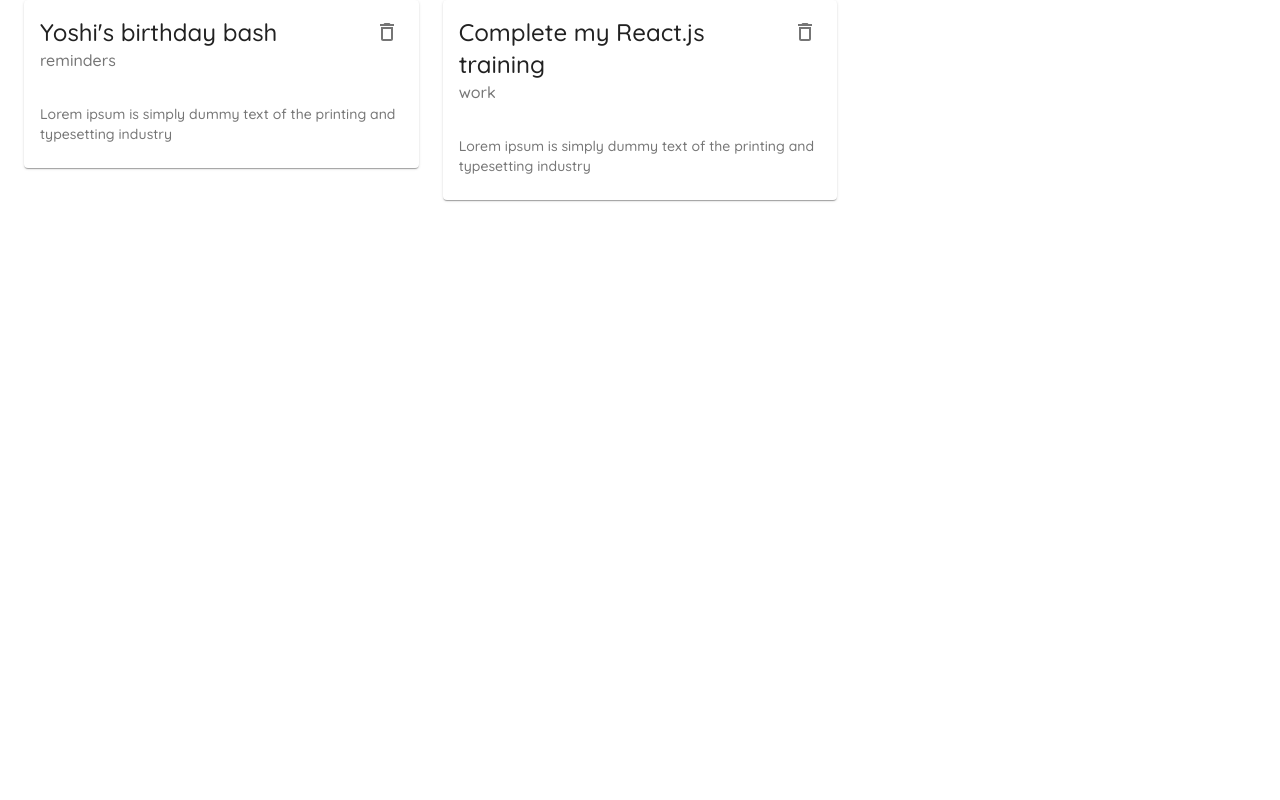
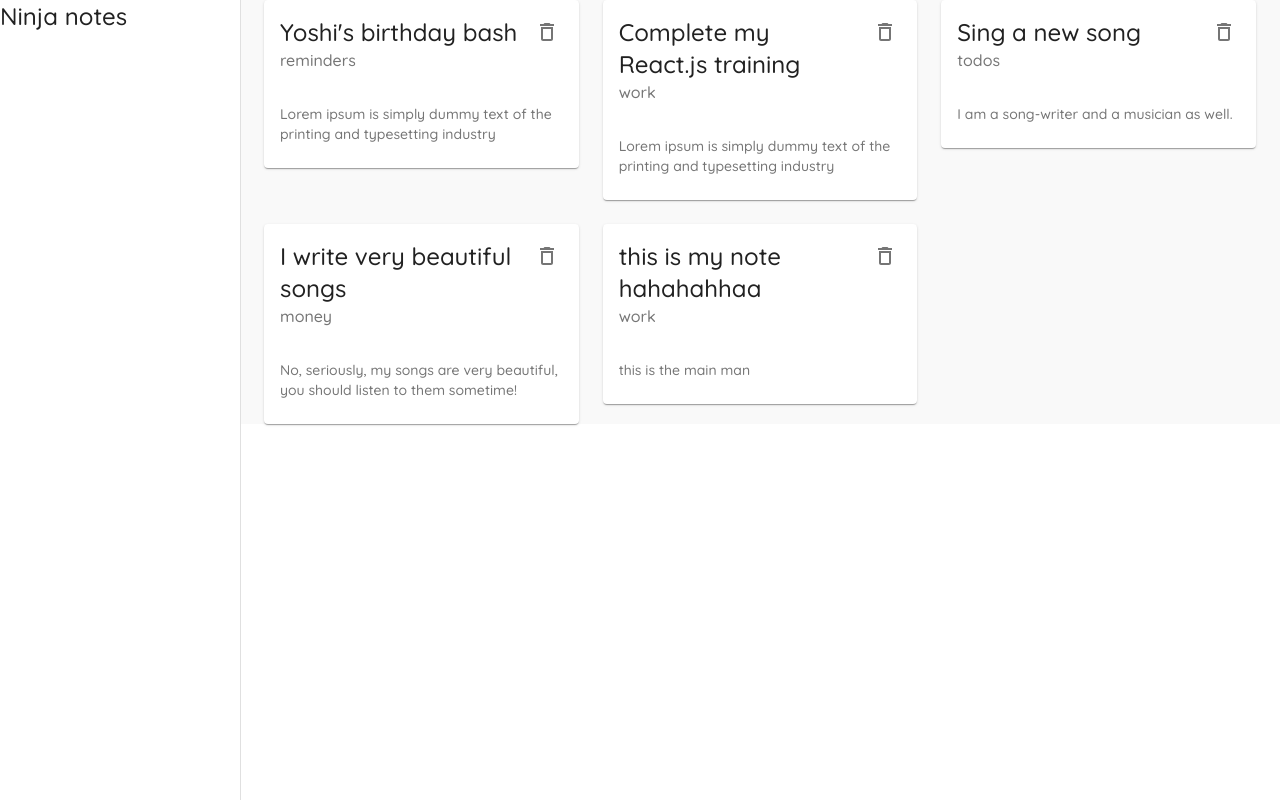
Before and after one commit to tonyadjei/material-ui-react, a React (Create React App) app: page / in a window 1280 px wide. Built offline with nearby package versions, Linux system fonts and the light colour scheme; data requests are answered from the project's data file.

Commit message:
added Layout component to wrap all pages, added Drawer component

```diff
--- a/data/db.json
+++ b/data/db.json
@@ -11,6 +11,24 @@
       "details": "Lorem ipsum is simply dummy text of the printing and typesetting industry",
       "category": "work",
       "id": 2
+    },
+    {
+      "title": "Sing a new song",
+      "details": "I am a song-writer and a musician as well.",
+      "category": "todos",
+      "id": 3
+    },
+    {
+      "title": "I write very beautiful songs",
+      "details": "No, seriously, my songs are very beautiful, you should listen to them sometime!",
+      "category": "money",
+      "id": 4
+    },
+    {
+      "title": "this is my note hahahahhaa",
+      "details": "this is the main man",
+      "category": "work",
+      "id": 5
     }
   ]
 }
--- a/src/App.js
+++ b/src/App.js
@@ -3,6 +3,7 @@ import Create from './pages/Create';
 import Notes from './pages/Notes';
 import { createMuiTheme, ThemeProvider } from '@material-ui/core';
 import { purple } from '@material-ui/core/colors';
+import Layout from './components/Layout';
 
 
 const theme = createMuiTheme({
@@ -27,6 +28,7 @@ function App() {
   return (
     <ThemeProvider theme={theme}>
       <Router>
+        <Layout>
           <Switch>
             <Route exact path="/">
               <Notes />
@@ -35,8 +37,10 @@ function App() {
               <Create />
             </Route>
           </Switch>
+        </Layout>
       </Router>
     </ThemeProvider>
+
   );
 }
 
--- /dev/null
+++ b/src/components/Layout.js
@@ -0,0 +1,53 @@
+import { makeStyles } from "@material-ui/core";
+import Drawer from '@material-ui/core/Drawer';
+import Typography from '@material-ui/core/Typography';
+
+const drawerWidth = 240;
+
+
+const useStyles = makeStyles({
+    page: {
+        background: '#f9f9f9',
+        width: '100%'
+    },
+    drawer: {
+        width: drawerWidth
+    },
+    drawerPaper: {
+        width: drawerWidth
+    },
+    root: {
+        display: 'flex'
+    }
+})
+
+
+const Layout = ({ children }) => {
+    const classes = useStyles();
+    return (
+        <div className={classes.root}>
+            {/* app bar */}
+            {/* side drawer */}
+            <Drawer
+                className={classes.drawer}
+                variant="permanent"
+                anchor="left"
+                classes={{ paper: classes.drawerPaper }}
+
+            >
+                <div>
+                    <Typography variant="h5">
+                        Ninja notes
+                    </Typography>
+                </div>
+            </Drawer>
+
+            <div className={classes.page}>
+                {children}
+            </div>
+
+        </div>
+     );
+}
+
+export default Layout;
--- a/src/pages/Create.js
+++ b/src/pages/Create.js
@@ -87,7 +87,7 @@ const Create = () => {
                     onChange={(e) => setTitle(e.target.value)}
                     className={classes.field}
                     label="Note Title"
-                    variant="filled"
+                    variant="outlined"
                     fullWidth
                     required //just adds the asterix
                     error={titleError} //this prop just adds a 'red styling' to the TextField to indicate an error, it is set to either true or false
@@ -97,7 +97,7 @@ const Create = () => {
                     label="Note Details"
                     fullWidth
                     required
-                    variant="filled"
+                    variant="outlined"
                     className={classes.field}
                     multiline //creates an html 'textarea' input field
                     rows={4} //specifies the size of the 'textarea' or multiline input field
```
Lines whose indentation alone changed are shown as unchanged.
